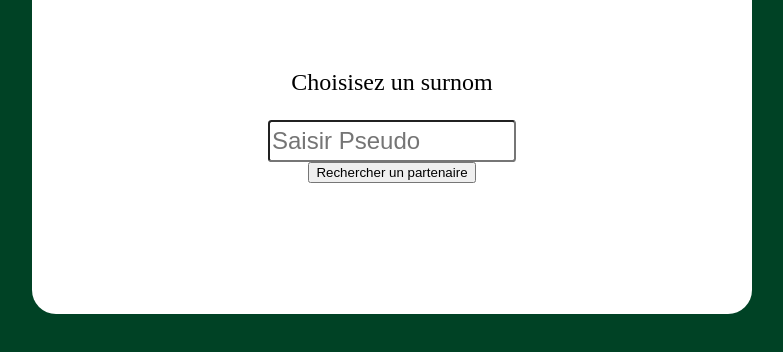
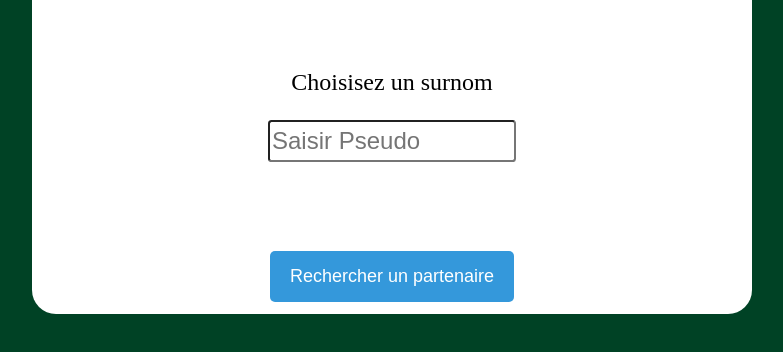
Before and after one commit to Antoninop/chat, a website: page public/index.html in a window 1280 px wide. Shown: the part 304-656 px from the top of the page, without its empty margins (256-1039 px from the left). Drawn offline with nearby package versions, Linux system fonts and the light colour scheme; no server answers.

Commit message:
ajout divers

```diff
--- a/public/index.css
+++ b/public/index.css
@@ -1,4 +1,5 @@
-.welcome-container{
+.welcome-container {
+    position: relative;
     width: 60rem;
     height: 35rem;
     background-color: white;
@@ -8,25 +9,40 @@
     border-radius: 2rem;
 }
 
-.welcome-title{
+.welcome-title {
     font-size: 4rem;
     display: flex;
     justify-content: start;
-}
-
-.pseudo-input{
-    width: 20rem;
-    height: 3rem;
-    font-size:2rem;
-    display: flex;
-    align-items: center;
-    border-radius: 0.3rem;
 }
 
 .topTitlePseudo{
     font-size: 2rem;
 }
 
-#searchBtn{
-    justify-self: flex-end;
+.pseudo-input {
+    width: 20rem;
+    height: 3rem;
+    font-size: 2rem;
+    display: flex;
+    align-items: center;
+    border-radius: 0.3rem;
 }
+
+
+#searchBtn {
+    position: absolute;
+    bottom: 1rem; /* Ajustez la valeur selon votre préférence */
+    background-color: #3498db; /* Couleur de fond */
+    color: #fff; /* Couleur du texte */
+    border: none; /* Supprime la bordure par défaut */
+    padding: 15px 20px; /* Espacement interne */
+    font-size: 1.5rem; /* Taille de police */
+    border-radius: 5px; /* Coins arrondis */
+    cursor: pointer; /* Curseur au survol */
+    transition: background-color 0.3s ease, transform 0.3s ease; /* Transition fluide */
+}
+
+#searchBtn:hover {
+    background-color: #2980b9; /* Couleur de fond au survol */
+    transform: scale(1.05); /* Légère mise à l'échelle au survol */
+}
```
Also changed, not shown: package.json (+5 -3 lines).
